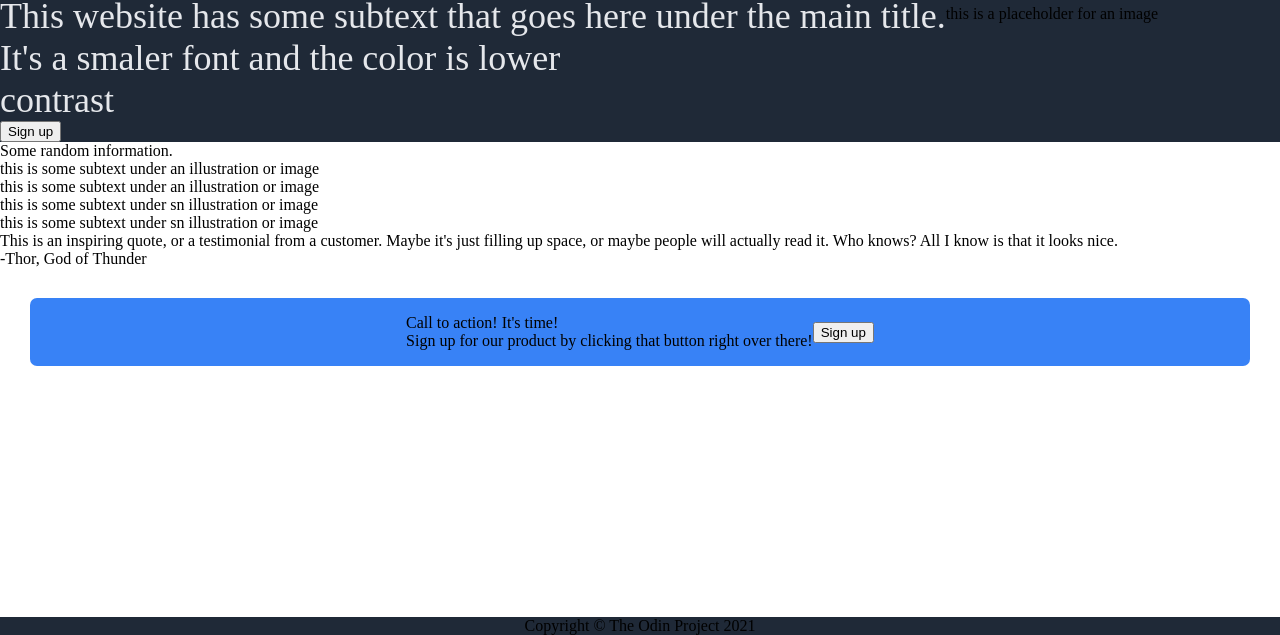
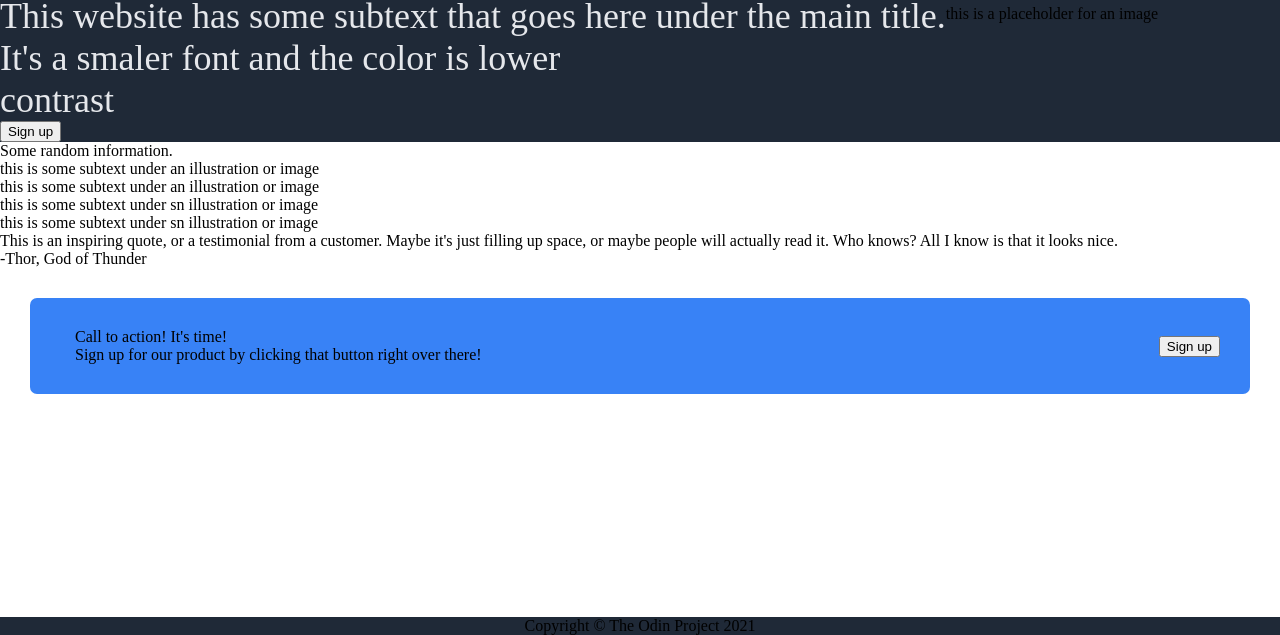
Before and after one commit to sw-eden/Landing_page_eden, a plain HTML site: page index.html in a window 1280 px wide. Shown: the part 165-800 px from the top of the page. Drawn offline with Linux system fonts and the light colour scheme.

Commit message:
Edit padding value Add margin to text in partition four Justify content in blue area

```diff
--- a/styles.css
+++ b/styles.css
@@ -56,8 +56,9 @@ ul{
     justify-content: center;
     align-items: center;
     background-color: #3882F6;
-    padding:16px;
+    padding:30px;
     border-radius: 7px;
+    justify-content: space-between;
 
 }
 .part-four {
@@ -67,4 +68,5 @@ padding: 30px;
 .part-four-text {
     display: flex;
     flex-direction: column;
+    margin-left: 15px;
 }
```
